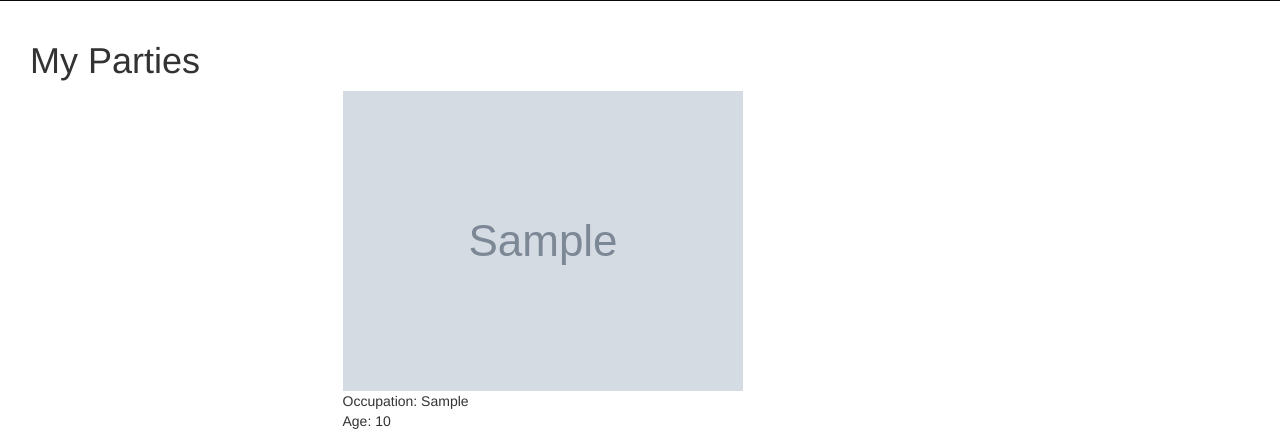
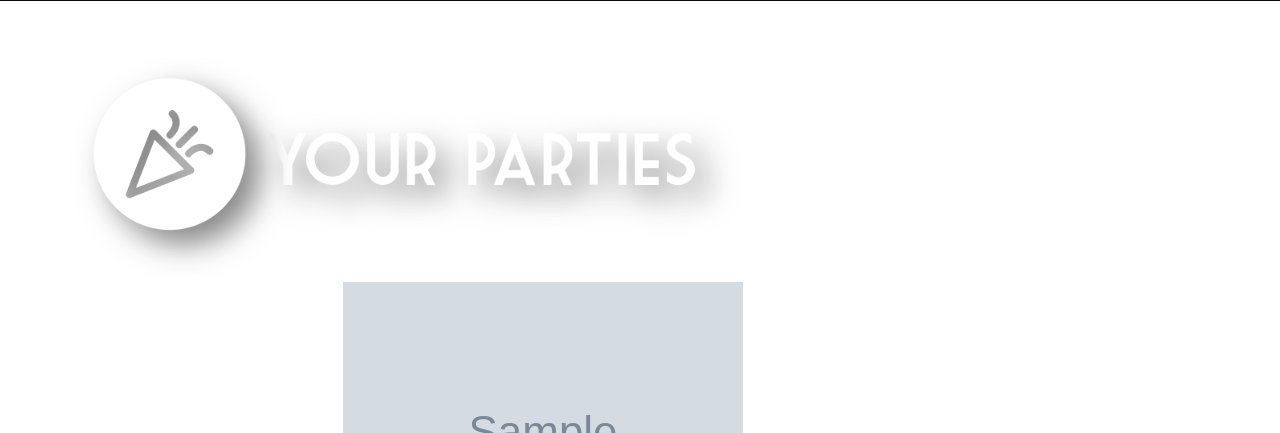
Before and after one commit to hpaasch/prez_party, a Django app: page /accounts/profile/ in a window 1280 px wide; the page is wider, and only the part inside the window is pictured. Shown: the part 716-1149 px from the top of that part. Run offline with Django 3.2, Linux system fonts and the light colour scheme; a user stored in the database is signed in; tables that the repository leaves empty hold one stand-in row (values such as "Sample post"); grey boxes marked "Sample" are stand-in pictures; some libraries are stand-ins or nearby versions.

Commit message:
added headers

```diff
--- a/templates/auth/user_form.html
+++ b/templates/auth/user_form.html
@@ -1,7 +1,7 @@
 {% extends "base.html" %}
 
 {% block content %}
-  <form class="" action="" method="post">
+  <form class="login col-xs-offset-1 col-xs-10" action="" method="post">
     {% csrf_token %}
     {{ form.as_p }}
     <input class="submitbtn" type="submit" name="create_user" value="Create account">
--- a/templates/local_finance.html
+++ b/templates/local_finance.html
@@ -4,7 +4,7 @@
 <div class="row">
   <div class="col-md-12">
     <div class="header">
-      <img class="head col-xs-12 col-md-6 col-lg-8" src="/static/talk_app/img/locfin.png" />
+      <img class="head col-xs-12 col-md-6 col-lg-8" src="/static/talk_app/img/deepdive_fin.png" />
     </div>
   </div>
 </div>
@@ -47,7 +47,7 @@
      </div>
    </div>
   <div class="row">
-    <div class="next2 col-md-12">
+    <div class="longer next2 col-md-12">
       <a href='{% url 'candidate_keynote_view' party_id %}'><div class="next"><img class="arrow" src="/static/talk_app/img/next.png" /></div></a>
     </div>
   </div>
--- a/templates/talk_app/profile_list.html
+++ b/templates/talk_app/profile_list.html
@@ -2,11 +2,13 @@
 
 {% block content %}
 
-    <div class="col-md-12">
-      <div class="profile-header">
-        <h1>My Parties</h1>
-      </div>
+<div class="row">
+  <div class="col-md-12">
+    <div class="header">
+      <img class="thanks col-xs-12 col-md-6 col-lg-8" src="/static/talk_app/img/yourparties.png" />
     </div>
+  </div>
+</div>
 
 
   <div class="col-xs-12 col-md-offset-3 col-md-6 profile">
--- a/templates/talk_app/video_list.html
+++ b/templates/talk_app/video_list.html
@@ -5,7 +5,7 @@
 <div class="row">
   <div class="col-md-12">
     <div class="header">
-      <img class="head col-xs-12 col-md-6 col-lg-8" src="/static/talk_app/img/keynote.png" />
+      <img class="head col-xs-12 col-md-6 col-lg-8" src="/static/talk_app/img/deepdive_speakers.png" />
     </div>
   </div>
 </div>
@@ -37,7 +37,7 @@
         </div>
     {% endfor %}
     <div class="row">
-      <div class="next2 col-md-12">
+      <div class="longer2 next2 col-md-12">
         <a href='{% url 'popular_tweet_list_view' party_id %}'><div class="next"><img class="arrow" src="/static/talk_app/img/next.png" /></div></a>
       </div>
     </div>
--- a/templates/tweets.html
+++ b/templates/tweets.html
@@ -6,7 +6,7 @@
 <div class="row">
   <div class="col-md-12">
     <div class="header">
-      <img class="head col-xs-12 col-md-6 col-lg-8" src="/static/talk_app/img/cantweets.png" />
+      <img class="head col-xs-12 col-md-6 col-lg-8" src="/static/talk_app/img/deepdive_tweets.png" />
     </div>
   </div>
 </div>
--- a/templates/us_finance_deep.html
+++ b/templates/us_finance_deep.html
@@ -4,7 +4,7 @@
 <div class="row">
   <div class="col-md-12">
     <div class="header">
-      <img class="head col-xs-12 col-md-6 col-lg-8" src="/static/talk_app/img/natfin.png" />
+      <img class="head col-xs-12 col-md-6 col-lg-8" src="/static/talk_app/img/deepdive_fin.png" />
     </div>
   </div>
 </div>
```
Also changed, not shown: talk_app/static/talk_app/css/main.css (+8 -0 lines), templates/talk_app/profile_form.html (+8 -1 lines), photos/thumb_IMG_8014_1024.jpg (added), talk_app/static/talk_app/img/deepdive_fin.png (added), talk_app/static/talk_app/img/deepdive_speakers.png (added), talk_app/static/talk_app/img/deepdive_tweets.png (added), talk_app/static/talk_app/img/profile.png (added), talk_app/static/talk_app/img/yourparties.png (added).
